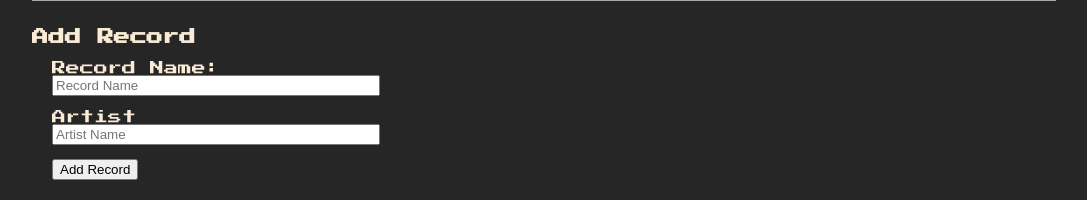
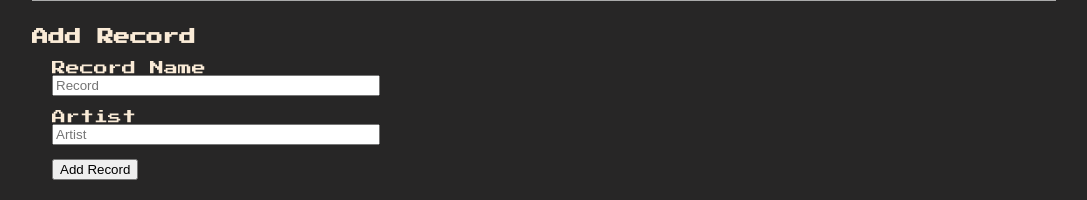
Before and after one commit to OriKedar/spinerwebapp, a Flask app: page / in a window 1280 px wide. Shown: the part 1023-1223 px from the top of the page, without its empty margins (96-1183 px from the left). Run offline with Flask 2, Linux system fonts and the light colour scheme; data comes from the database, SQL or seed files in the repository.

Commit message:
bug fixing

```diff
--- a/templates/index.html
+++ b/templates/index.html
@@ -38,9 +38,9 @@
     <h3>Add Record</h3>
     <div class="form">
         <form action="/" method="POST">
-            Record Name:<input type="text" name="content" id="content" required placeholder="Record Name">
+            Record Name<input type="text" name="content" id="content" required placeholder="Record">
             <br></br>
-            Artist<input type="text" name="artist" id="artist" required placeholder="Artist Name">
+            Artist<input type="text" name="artist" id="artist" required placeholder="Artist">
             <br></br>
             <input type="submit" value="Add Record">
         </form>
```
